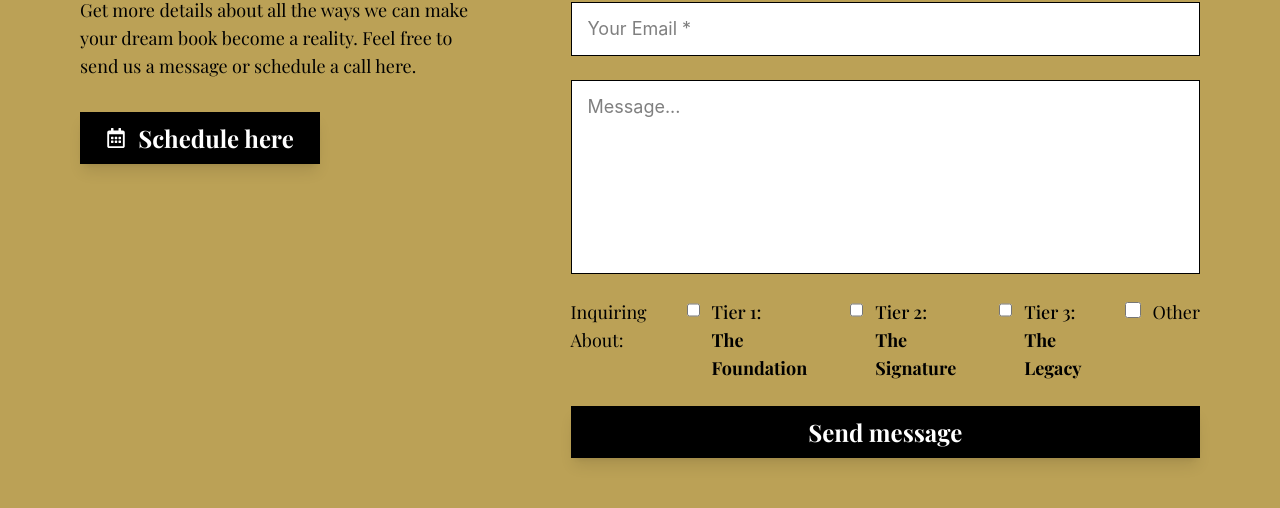
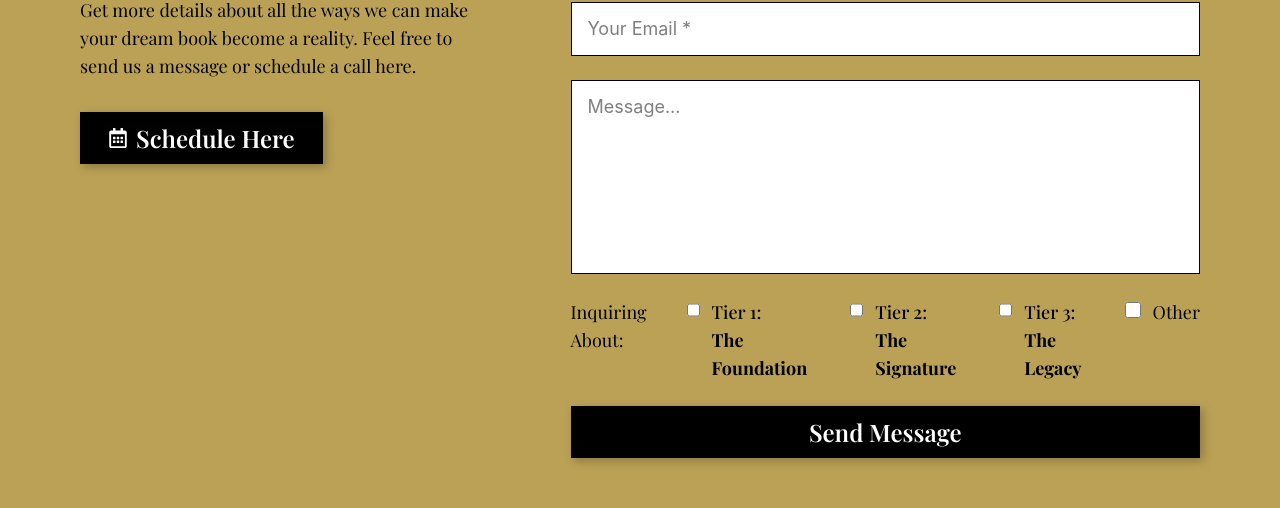
Before and after one commit to YourBookTeam/YBT_Website, a React (Vite) app in the folder ybt_website/: page /YBT_Website/contact in a window 1280 px wide. Shown: the part 266-774 px from the top of the page. Built offline with nearby package versions, Linux system fonts and the light colour scheme; a web font is replaced by a local one.

Commit message:
changed buttons to button component

```diff
--- a/ybt_website/src/components/Button.jsx
+++ b/ybt_website/src/components/Button.jsx
@@ -1,7 +1,7 @@
 import { Link } from "react-router-dom";
 function Button({ to, children, className, tall, black }) {
   let baseClassName =
-    "flex items-center gap-2 font-semibold transition-colors duration-200 drop-shadow-hero relative";
+    "flex items-center gap-2 font-semibold transition-colors duration-200 drop-shadow-hero relative justify-center";
 
   baseClassName = tall
     ? baseClassName + " " + "p-4"
--- a/ybt_website/src/components/contact/ContactForm.jsx
+++ b/ybt_website/src/components/contact/ContactForm.jsx
@@ -4,6 +4,7 @@ import NameField from "./NameField";
 import EmailField from "./EmailField";
 import MessageField from "./MessageField";
 import InquiryField from "./InquiryField";
+import Button from "../Button";
 
 const ContactForm = () => {
     const [formData, setFormData] = useState({
@@ -58,9 +59,7 @@ const ContactForm = () => {
 
             <InquiryField inquiryTypes={formData.inquiryType} handleCheckboxChange={handleCheckboxChange}/>
 
-            <button type="submit" className="w-full bg-black text-white px-4 py-2.5 font-bold text-2xl shadow-lg cursor-pointer">
-                Send message
-            </button>
+            <Button black className="w-full text-2xl px-4 py-2.5">Send Message</Button>
         </form>
         )}
     </div>
--- a/ybt_website/src/components/contact/DiscoveryCall.jsx
+++ b/ybt_website/src/components/contact/DiscoveryCall.jsx
@@ -1,4 +1,5 @@
 import { FaRegCalendarAlt } from "react-icons/fa";
+import Button from "../Button";
 
 const DiscoveryCall = ({ handleCalendlyOpen }) => {
   return (
@@ -13,14 +14,11 @@ const DiscoveryCall = ({ handleCalendlyOpen }) => {
         </p>
       </div>
 
-      <button
-        type="button"
-        className="inline-flex items-center justify-center gap-3 bg-black text-white px-4 py-2.5 font-bold text-2xl shadow-lg cursor-pointer w-60"
-        onClick={handleCalendlyOpen}
-      >
+      <Button black className="text-2xl px-4 py-2.5" onClick={handleCalendlyOpen}>
         <FaRegCalendarAlt className="w-5 h-5 text-white" />
-        Schedule here
-      </button>
+        Schedule Here
+      </Button>
+
     </div>
   );
 };
```
